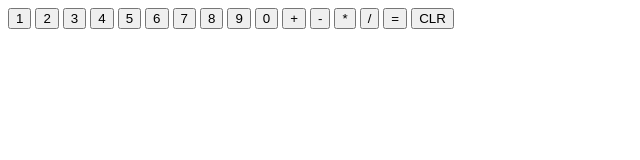
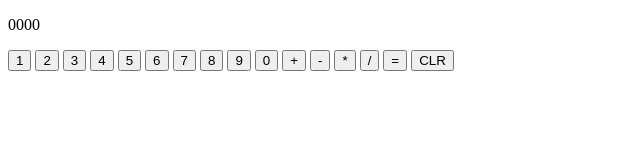
Before and after one commit to ragunath-br/odin-calculator, a plain HTML site: page index.html in a window 1280 px wide. Shown: the whole page, without its empty margins (0-640 px from the left). Drawn offline with Linux system fonts and the light colour scheme.

Commit message:
ADDS RANDOM VALUES IN WEB PAGE DISPLAY
Adds values to display so that we can check how UI appears in browser.

```diff
--- a/index.html
+++ b/index.html
@@ -9,7 +9,7 @@
 <body>
     <div id = "calculator">
         <div id = "display">
-
+            <p>0000</p>
         </div>
         <div id = "button panel">
             <button class="button number" id = "1">1</button>
```
